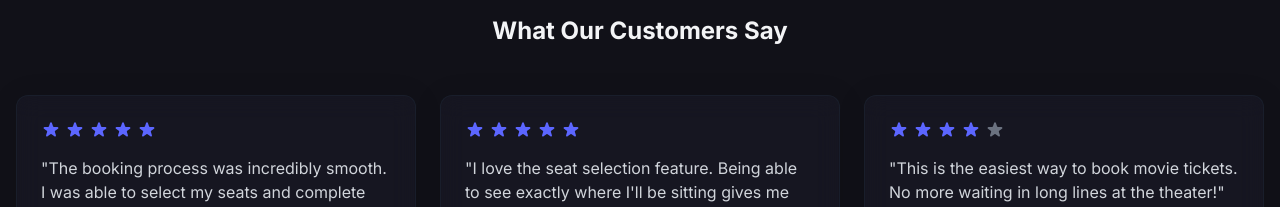
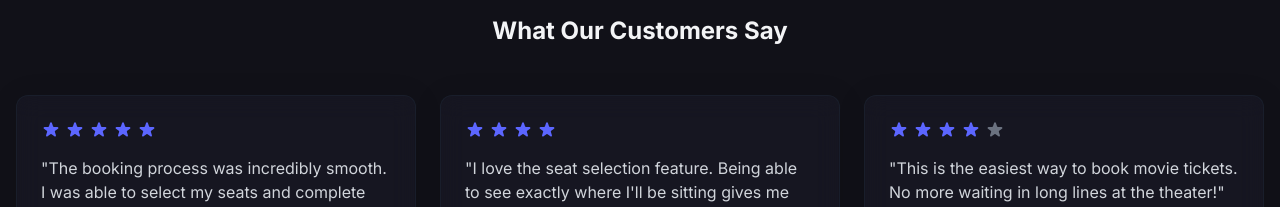
Before and after one commit to SusithD/Movie-Theater-Ticket-Booking-Application, a Nuxt app: page / in a window 1280 px wide. Shown: the part 1880-2087 px from the top of the page. Built offline with nearby package versions, Linux system fonts and the light colour scheme.

Commit message:
Remove unused SVG icon from testimonials and import MovieCard component

```diff
--- a/pages/index.vue
+++ b/pages/index.vue
@@ -136,11 +136,6 @@
                 <path d="M9.049 2.927c.3-.921 1.603-.921 1.902 0l1.07 3.292a1 1 0 00.95.69h3.462c.969 0 1.371 1.24.588 1.81l-2.8 2.034a1 1 0 00-.364 1.118l1.07 3.292c.3.921-.755 1.688-1.54 1.118l-2.8-2.034a1 1 0 00-1.175 0l-2.8 2.034c-.784.57-1.838-.197-1.539-1.118l1.07-3.292a1 1 0 00-.364-1.118L2.98 8.72c-.783-.57-.38-1.81.588-1.81h3.461a1 1 0 00.951-.69l1.07-3.292z" />
               </svg>
             </div>
-            <div class="text-accent-500 ml-1">
-              <svg xmlns="http://www.w3.org/2000/svg" class="h-5 w-5" viewBox="0 0 20 20" fill="currentColor">
-                <path d="M9.049 2.927c.3-.921 1.603-.921 1.902 0l1.07 3.292a1 1 0 00.95.69h3.462c.969 0 1.371 1.24.588 1.81l-2.8 2.034a1 1 0 00-.364 1.118l1.07 3.292c.3.921-.755 1.688-1.54 1.118l-2.8-2.034a1 1 0 00-1.175 0l-2.8 2.034c-.784.57-1.838-.197-1.539-1.118l1.07-3.292a1 1 0 00-.364-1.118L2.98 8.72c-.783-.57-.38-1.81.588-1.81h3.461a1 1 0 00.951-.69l1.07-3.292z" />
-              </svg>
-            </div>
           </div>
           <p class="text-gray-300 mb-4">"I love the seat selection feature. Being able to see exactly where I'll be sitting gives me peace of mind."</p>
           <div class="flex items-center">
@@ -210,6 +205,8 @@
 <script setup>
 import { computed } from 'vue';
 import { useMovies } from '~/composables/useMovies';
+// Import the MovieCard component
+import MovieCard from '~/components/movies/MovieCard.vue';
 
 const { allMovies } = useMovies();
 
```
